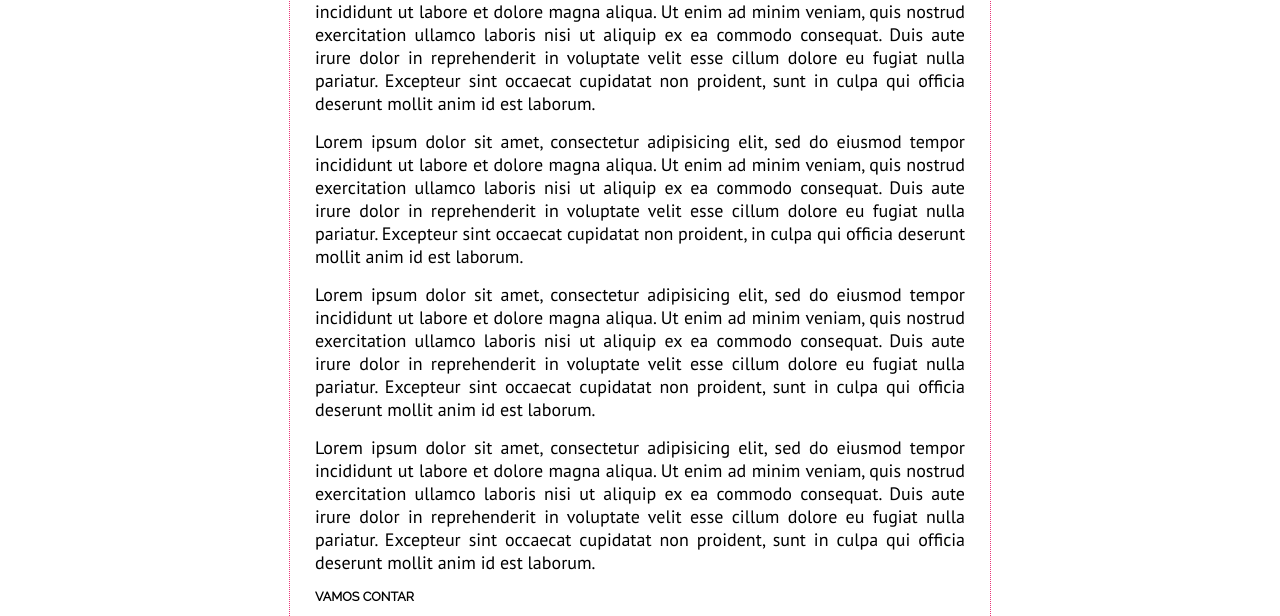
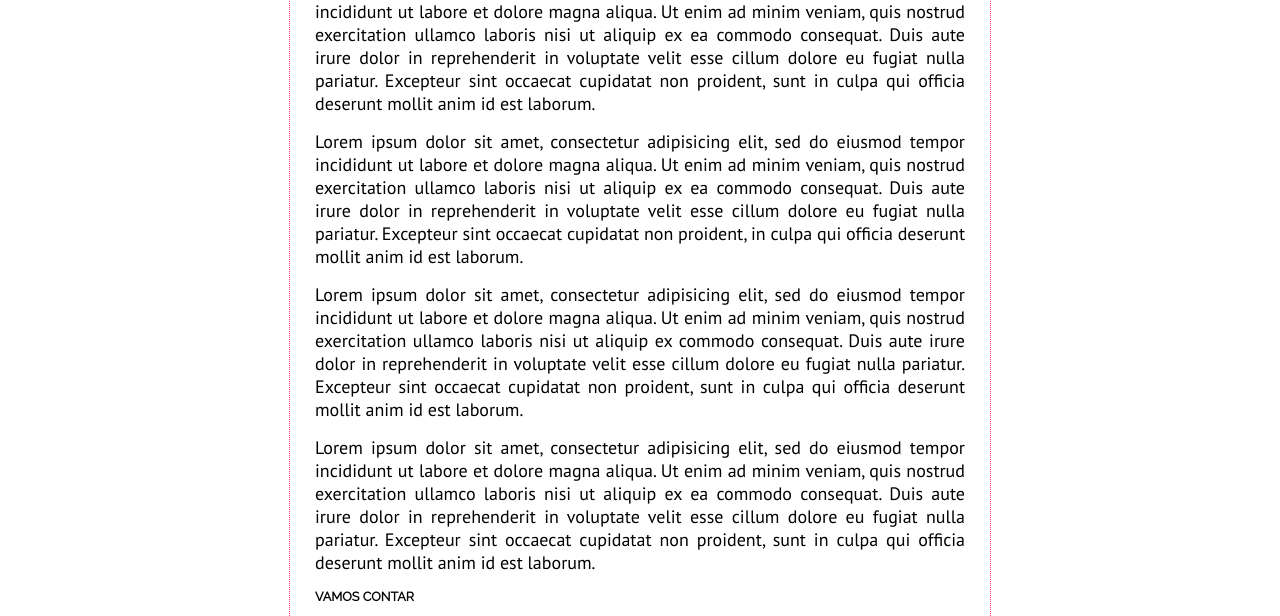
Before and after one commit to matepaiva/pink-mate-theme, a plain HTML site: page index.html in a window 1280 px wide. Shown: the part 137-753 px from the top of the page. Drawn offline with Linux system fonts and the light colour scheme; files whose address does not match are found by name.

Commit message:
creating theme idea

```diff
--- a/index.html
+++ b/index.html
@@ -92,7 +92,7 @@
             <h1 class="article-title">Sed lex, dura lex</h1>
             <p>Lorem ipsum dolor sit amet, consectetur adipisicing elit, sed do eiusmod tempor incididunt ut labore et dolore magna aliqua. Ut enim ad minim veniam, quis nostrud exercitation ullamco laboris nisi ut aliquip ex ea commodo consequat. Duis aute irure dolor in reprehenderit in voluptate velit esse cillum dolore eu fugiat nulla pariatur. Excepteur sint occaecat cupidatat non proident, sunt in culpa qui officia deserunt mollit anim id est laborum.</p>
             <p>Lorem ipsum dolor sit amet, consectetur adipisicing elit, sed do eiusmod tempor incididunt ut labore et dolore magna aliqua. Ut enim ad minim veniam, quis nostrud exercitation ullamco laboris nisi ut aliquip ex ea commodo consequat. Duis aute irure dolor in reprehenderit in voluptate velit esse cillum dolore eu fugiat nulla pariatur. Excepteur sint occaecat cupidatat non proident, in culpa qui officia deserunt mollit anim id est laborum.</p>
-            <p>Lorem ipsum dolor sit amet, consectetur adipisicing elit, sed do eiusmod tempor incididunt ut labore et dolore magna aliqua. Ut enim ad minim veniam, quis nostrud exercitation ullamco laboris nisi ut aliquip ex ea commodo consequat. Duis aute irure dolor in reprehenderit in voluptate velit esse cillum dolore eu fugiat nulla pariatur. Excepteur sint occaecat cupidatat non proident, sunt in culpa qui officia deserunt mollit anim id est laborum.</p>
+            <p>Lorem ipsum dolor sit amet, consectetur adipisicing elit, sed do eiusmod tempor incididunt ut labore et dolore magna aliqua. Ut enim ad minim veniam, quis nostrud exercitation ullamco laboris nisi ut aliquip ex commodo consequat. Duis aute irure dolor in reprehenderit in voluptate velit esse cillum dolore eu fugiat nulla pariatur. Excepteur sint occaecat cupidatat non proident, sunt in culpa qui officia deserunt mollit anim id est laborum.</p>
             <p>Lorem ipsum dolor sit amet, consectetur adipisicing elit, sed do eiusmod tempor incididunt ut labore et dolore magna aliqua. Ut enim ad minim veniam, quis nostrud exercitation ullamco laboris nisi ut aliquip ex ea commodo consequat. Duis aute irure dolor in reprehenderit in voluptate velit esse cillum dolore eu fugiat nulla pariatur. Excepteur sint occaecat cupidatat non proident, sunt in culpa qui officia deserunt mollit anim id est laborum.</p>
             <h6>Vamos contar</h6>
         </article>
```
